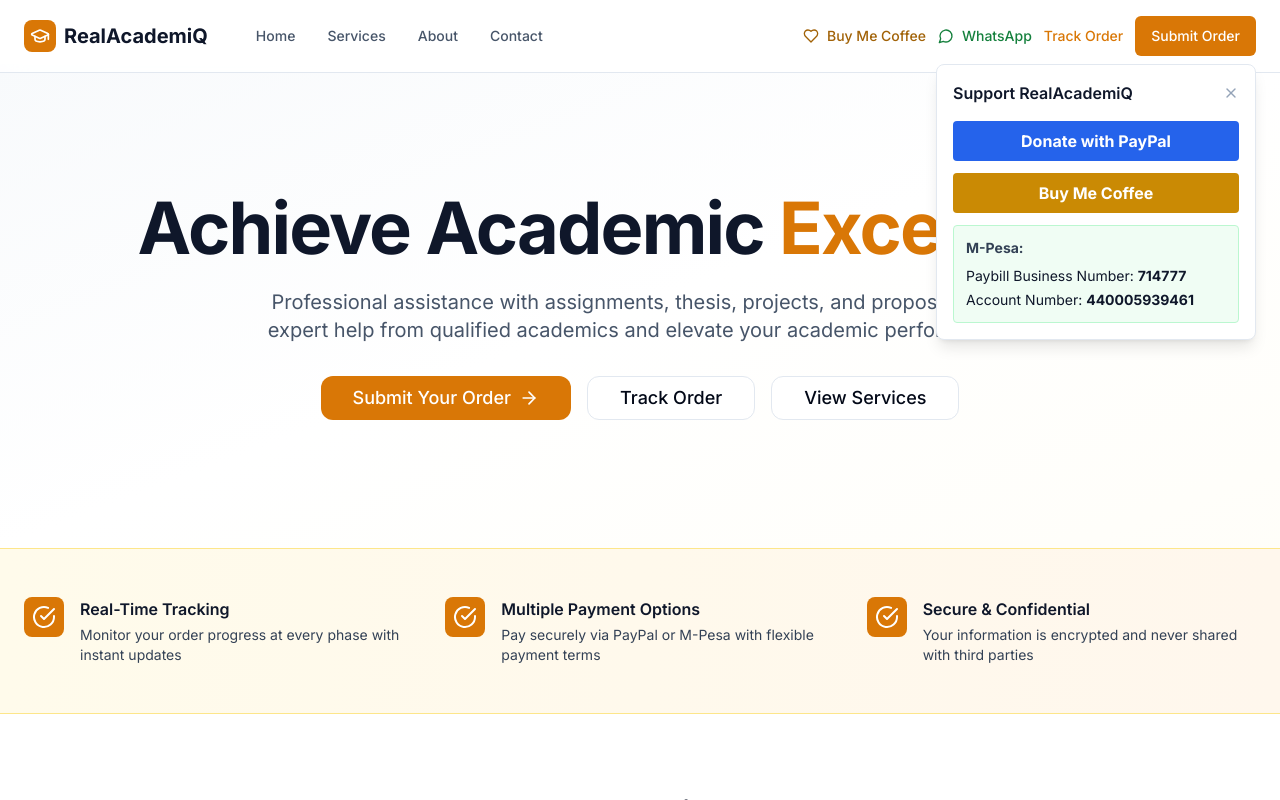
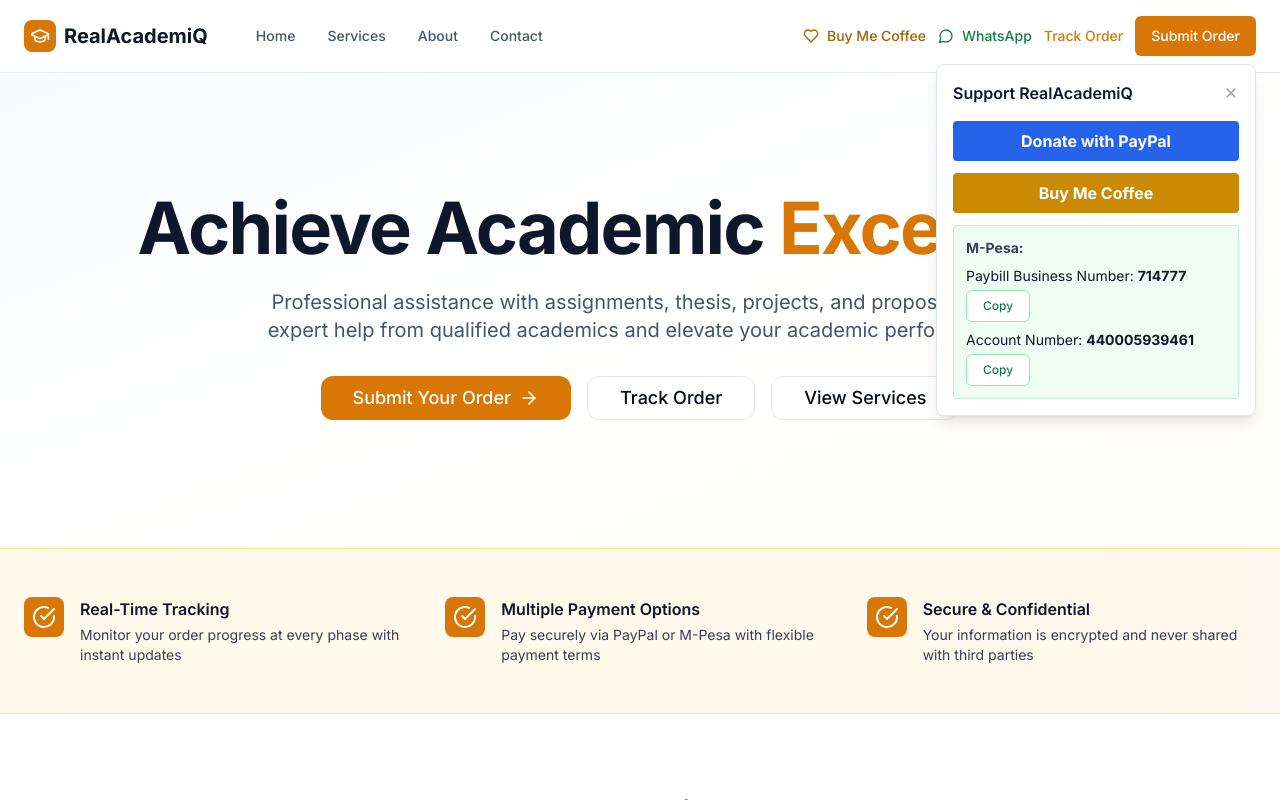
Before and after one commit to WolfriderReal/RealAcademiQ-, a Next.js app: page / in a window 1280 px wide. Both pictures are taken after a click on the button "Buy Me Coffee". Shown: the top 800 px of the page. Built offline with nearby package versions, Linux system fonts and the light colour scheme.

Commit message:
feat(header): add copy buttons in buy me coffee mpesa details

```diff
--- a/src/components/Header.tsx
+++ b/src/components/Header.tsx
@@ -9,6 +9,17 @@ const whatsappLink = 'https://wa.me/254101582198?text=Hello%20RealAcademiQ%2C%20
 
 export default function Header() {
   const [showDonationModal, setShowDonationModal] = useState(false)
+  const [copiedField, setCopiedField] = useState<string | null>(null)
+
+  const copyToClipboard = async (value: string, field: string) => {
+    try {
+      await navigator.clipboard.writeText(value)
+      setCopiedField(field)
+      setTimeout(() => setCopiedField(null), 1600)
+    } catch {
+      setCopiedField(null)
+    }
+  }
 
   return (
     <header className="fixed top-0 w-full bg-white/80 backdrop-blur-md border-b border-slate-200 z-50">
@@ -82,12 +93,32 @@ export default function Header() {
                     <p className="text-sm text-slate-700 mb-2">
                       <strong>M-Pesa:</strong>
                     </p>
-                    <p className="text-sm text-slate-900 mb-1">
-                      Paybill Business Number: <span className="font-bold">714777</span>
-                    </p>
-                    <p className="text-sm text-slate-900">
-                      Account Number: <span className="font-bold">440005939461</span>
-                    </p>
+                    <div className="mb-2">
+                      <p className="text-sm text-slate-900">
+                        Paybill Business Number: <span className="font-bold">714777</span>
+                      </p>
+                      <Button
+                        type="button"
+                        variant="outline"
+                        className="mt-1 h-8 text-xs border-green-300 text-green-700"
+                        onClick={() => copyToClipboard('714777', 'paybill')}
+                      >
+                        {copiedField === 'paybill' ? 'Copied' : 'Copy'}
+                      </Button>
+                    </div>
+                    <div>
+                      <p className="text-sm text-slate-900">
+                        Account Number: <span className="font-bold">440005939461</span>
+                      </p>
+                      <Button
+                        type="button"
+                        variant="outline"
+                        className="mt-1 h-8 text-xs border-green-300 text-green-700"
+                        onClick={() => copyToClipboard('440005939461', 'account')}
+                      >
+                        {copiedField === 'account' ? 'Copied' : 'Copy'}
+                      </Button>
+                    </div>
                   </div>
                 </div>
               </div>
```
